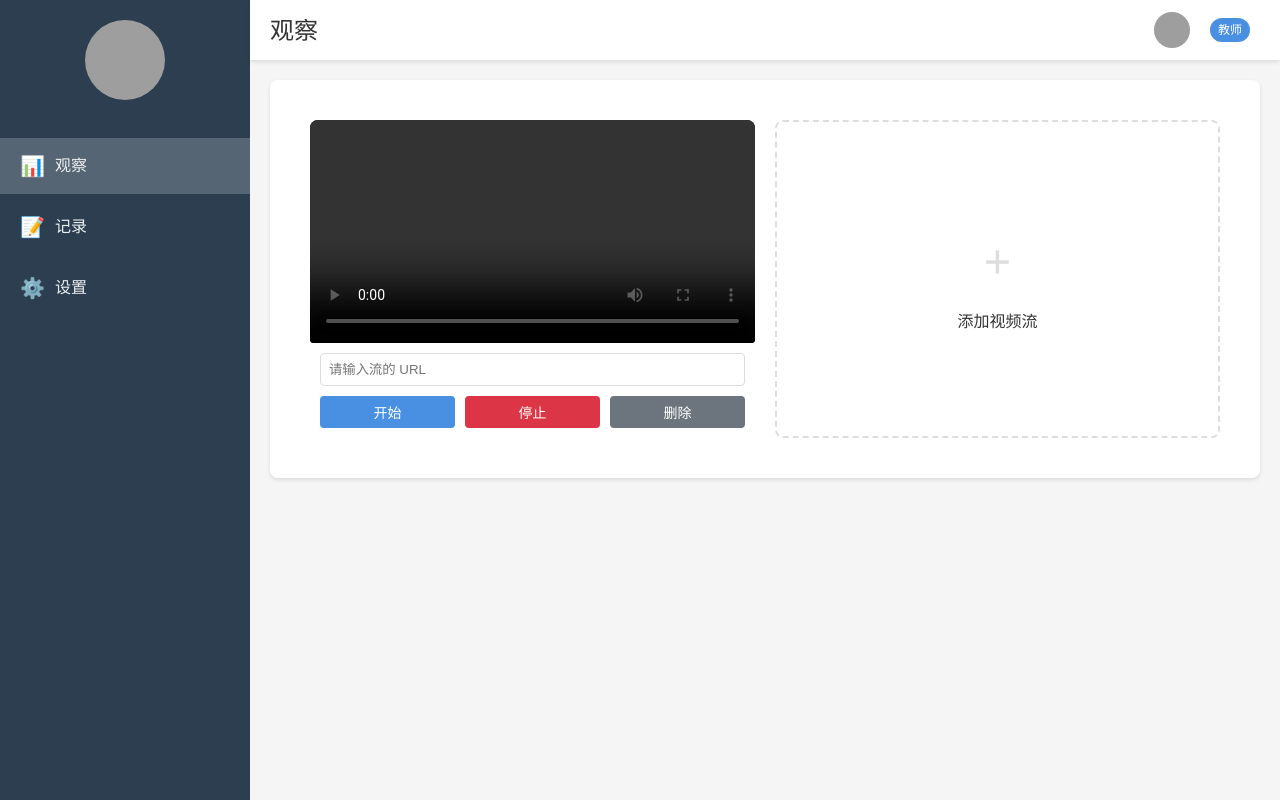
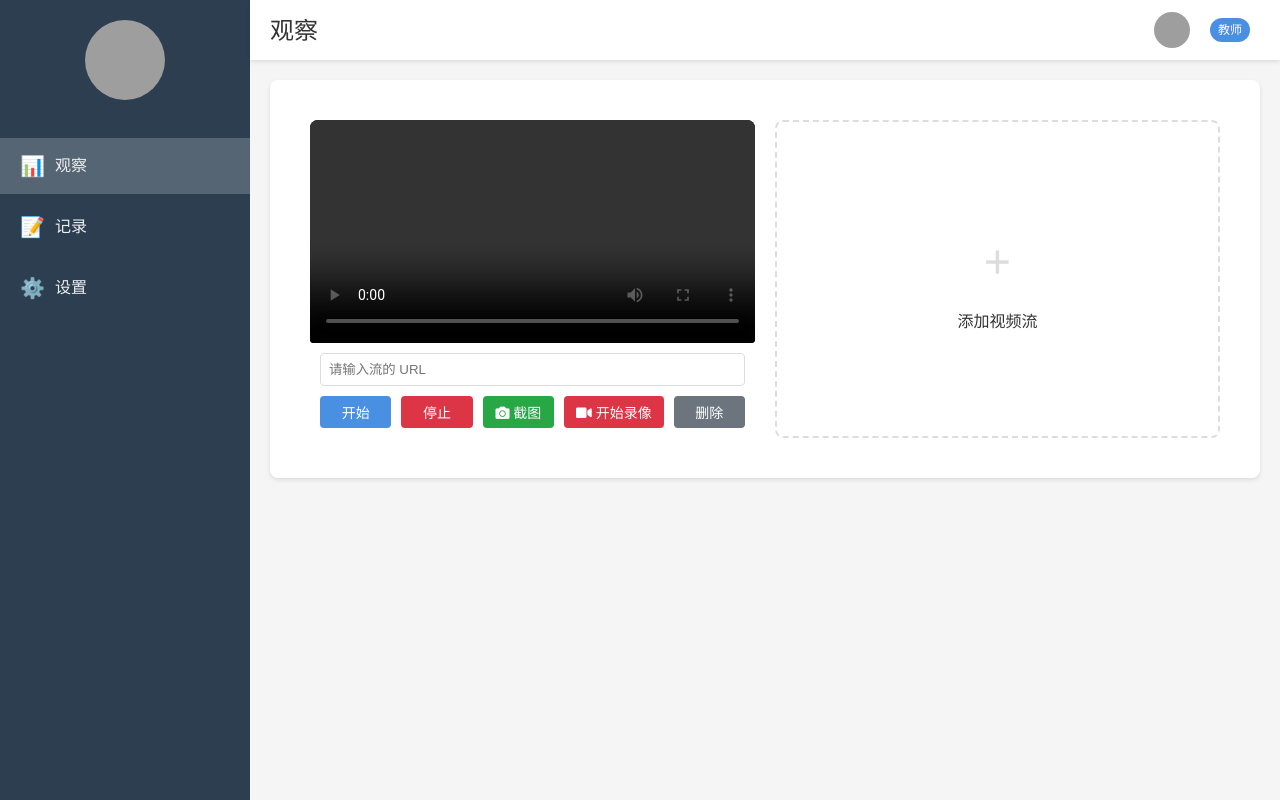
Before and after one commit to smAshhhhhh/WebSys, a Flask app: template app/templates/auth/observe.html in a window 1280 px wide. Run offline with Flask 3, Linux system fonts and the light colour scheme; the template is opened without the code that fills it, so the values that code supplies are empty; grey boxes are pictures that could not be loaded.

Commit message:
教师端

```diff
--- a/app/static/scripts/observe.js
+++ b/app/static/scripts/observe.js
@@ -79,17 +79,37 @@ function stop(videoElement) {
         return;
     }
 
-    const playerId = videoElement.id || `video_${Date.now()}`;
+    const playerId = videoElement.id;
+    if (!playerId) {
+        console.error('视频元素缺少ID属性');
+        return;
+    }
+
+    console.log(`正在停止播放器: ${playerId}`);
     const player = players.get(playerId);
+
     if (player) {
         try {
             player.close();
             players.delete(playerId);
+            console.log(`成功关闭播放器: ${playerId}`);
+        } catch (error) {
+            console.error(`关闭播放器出错 ${playerId}:`, error);
+        }
+    } else {
+        console.log(`未找到播放器实例: ${playerId}`);
+    }
+
+    try {
+        if (videoElement.srcObject) {
+            const tracks = videoElement.srcObject.getTracks();
+            tracks.forEach(track => track.stop());
+        }
             videoElement.srcObject = null;
             videoElement.load();
+        console.log(`成功清理视频元素: ${playerId}`);
         } catch (error) {
-            console.error(`Error stopping player ${playerId}:`, error);
-        }
+        console.error(`清理视频元素出错 ${playerId}:`, error);
     }
 }
 
@@ -109,6 +129,8 @@ function createVideoElement() {
                     <div class="button-group">
                         <button class="start-btn">开始</button>
                         <button class="stop-btn">停止</button>
+                        <button class="screenshot-btn" title="截图"><i class="fas fa-camera"></i> 截图</button>
+                        <button class="record-btn" title="录像"><i class="fas fa-video"></i> 开始录像</button>
                         <button class="remove-btn">删除</button>
                     </div>
                 </div>
@@ -302,7 +324,7 @@ function bindVideoControls(videoItem) {
     const stopBtn = videoItem.querySelector('.stop-btn');
     const screenshotBtn = videoItem.querySelector('.screenshot-btn');
     const recordBtn = videoItem.querySelector('.record-btn');
-    const removeBtn = videoItem.querySelector('.remove-btn'); // 可能不存在
+    const removeBtn = videoItem.querySelector('.remove-btn');
 
     if (!video || !urlInput || !startBtn || !stopBtn) {
         console.error('找不到必要的控制元素');
@@ -334,7 +356,6 @@ function bindVideoControls(videoItem) {
         });
     }
 
-    // 只有在教师模式下才有删除按钮
     if (removeBtn) {
         removeBtn.addEventListener('click', () => {
             if (confirm('确定要删除此视频窗口吗？')) {
--- a/app/static/styles/observe.css
+++ b/app/static/styles/observe.css
@@ -90,6 +90,7 @@ video {
     cursor: pointer;
     font-size: 14px;
     transition: background-color 0.3s;
+    white-space: nowrap;
 }
 
 .start-btn {
@@ -108,6 +109,33 @@ video {
 
 .stop-btn:hover {
     background: #c82333;
+}
+
+.screenshot-btn {
+    background: #28a745;
+    color: white;
+}
+
+.screenshot-btn:hover {
+    background: #218838;
+}
+
+.record-btn {
+    background: #dc3545;
+    color: white;
+}
+
+.record-btn:hover {
+    background: #c82333;
+}
+
+.record-btn.recording {
+    background: #ffc107;
+    color: black;
+}
+
+.record-btn.recording:hover {
+    background: #e0a800;
 }
 
 .remove-btn {
@@ -273,30 +301,3 @@ video {
     gap: 10px;
     justify-content: center;
 }
-
-.screenshot-btn {
-    background: #28a745;
-    color: white;
-}
-
-.screenshot-btn:hover {
-    background: #218838;
-}
-
-.record-btn {
-    background: #dc3545;
-    color: white;
-}
-
-.record-btn:hover {
-    background: #c82333;
-}
-
-.record-btn.recording {
-    background: #ffc107;
-    color: black;
-}
-
-.record-btn.recording:hover {
-    background: #e0a800;
-}
--- a/app/templates/auth/observe.html
+++ b/app/templates/auth/observe.html
@@ -88,7 +88,7 @@
                         <!-- 默认视频窗口 -->
                         <div class="video-item">
                             <div class="video-wrapper">
-                                <video controls autoplay>
+                                <video id="teacher_video_default" controls autoplay>
                                     您的浏览器不支持 HTML5 视频。
                                 </video>
                                 <div class="video-controls">
@@ -98,6 +98,8 @@
                                     <div class="button-group">
                                         <button class="start-btn">开始</button>
                                         <button class="stop-btn">停止</button>
+                                        <button class="screenshot-btn" title="截图"><i class="fas fa-camera"></i> 截图</button>
+                                        <button class="record-btn" title="录像"><i class="fas fa-video"></i> 开始录像</button>
                                         <button class="remove-btn">删除</button>
                                     </div>
                                 </div>
--- a/config.py
+++ b/config.py
@@ -27,7 +27,7 @@ class Config:
     LOGO_IMAGE = 'images/sourceImg/logo.png'
 
     # 视频流配置
-    DEFAULT_STREAM_URL = 'http://172.26.83.182/index/api/webrtc?app=live&stream=video&type=play'
+    DEFAULT_STREAM_URL = 'http://172.18.103.221/index/api/webrtc?app=live&stream=video2&type=play'
 
     # 记录文件存储配置
     RECORD_BASE_DIR = 'app/static/records'
--- a/pretreat/MyTestTuiliu.py
+++ b/pretreat/MyTestTuiliu.py
@@ -6,8 +6,8 @@ import subprocess
 model = torch.hub.load('D:/Code/github/yolov5', 'custom', path='runs/train/exp11/weights/best.pt', source='local')
 
 # 2. 输入和输出流地址
-input_stream = "rtsp://192.168.0.103:554/11"  # 输入 RTSP 流
-output_stream = "rtmp://172.26.83.182/live/video1"  # 输出 RTMP 流地址
+input_stream = "rtsp://192.168.0.102:554/11"  # 输入 RTSP 流
+output_stream = "rtmp://172.18.103.221/live/video1"  # 输出 RTMP 流地址
 
 # 3. 打开 RTSP 视频流
 cap = cv2.VideoCapture(input_stream)
--- a/pretreat/MyTestTuiliu2.py
+++ b/pretreat/MyTestTuiliu2.py
@@ -6,8 +6,8 @@ import subprocess
 model = torch.hub.load('D:/Code/github/yolov5', 'custom', path='runs/train/exp11/weights/best.pt', source='local')
 
 # 2. 输入和输出流地址
-input_stream = "rtsp://192.168.0.142:554/11"  # 输入 RTSP 流
-output_stream = "rtmp://172.26.83.182/live/video2"  # 输出 RTMP 流地址
+input_stream = "rtsp://192.168.0.101:554/11"  # 输入 RTSP 流
+output_stream = "rtmp://172.18.103.221/live/video2"  # 输出 RTMP 流地址
 
 # 3. 打开 RTSP 视频流
 cap = cv2.VideoCapture(input_stream)
```
Also changed, not shown: app/auth/routes.py (line endings or trailing spaces), app/static/styles/record.css (line endings or trailing spaces), app/templates/auth/record.html (line endings or trailing spaces), 5 other files.
